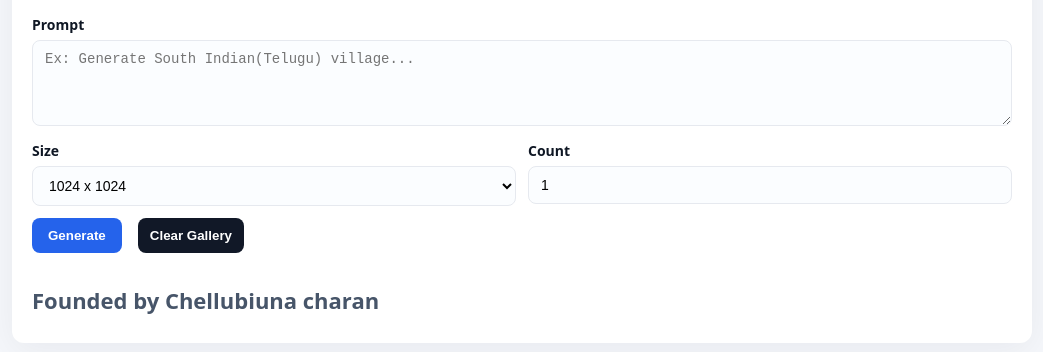
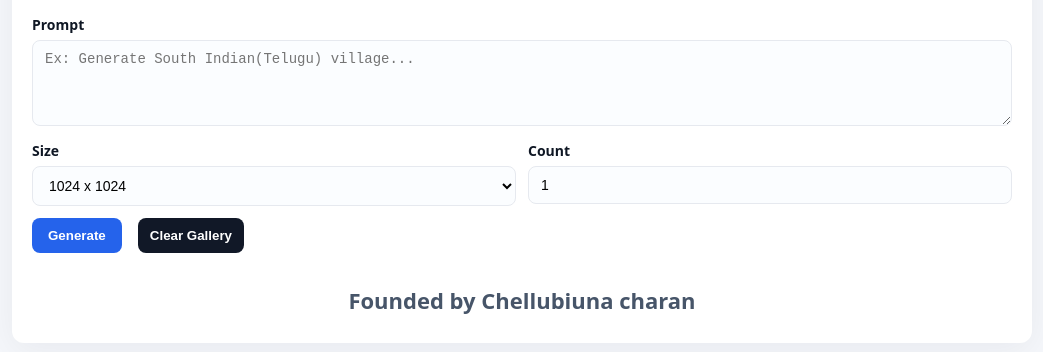
Before and after one commit to charanch23/charan10, a plain HTML site: page index.html in a window 1280 px wide. Shown: the part 108-460 px from the top of the page, without its empty margins (118-1161 px from the left). Drawn offline with Linux system fonts and the light colour scheme.

Commit message:
Update index.html

```diff
--- a/index.html
+++ b/index.html
@@ -118,7 +118,7 @@
     <div id="gallery" class="gallery"></div>
 
     <div class="footer-note">
-     <h1>Founded by Chellubiuna charan</h1>  </div>
+      <center><h1>Founded by Chellubiuna charan</h1> </center> </div>
   </div>
 
   <script>
```
